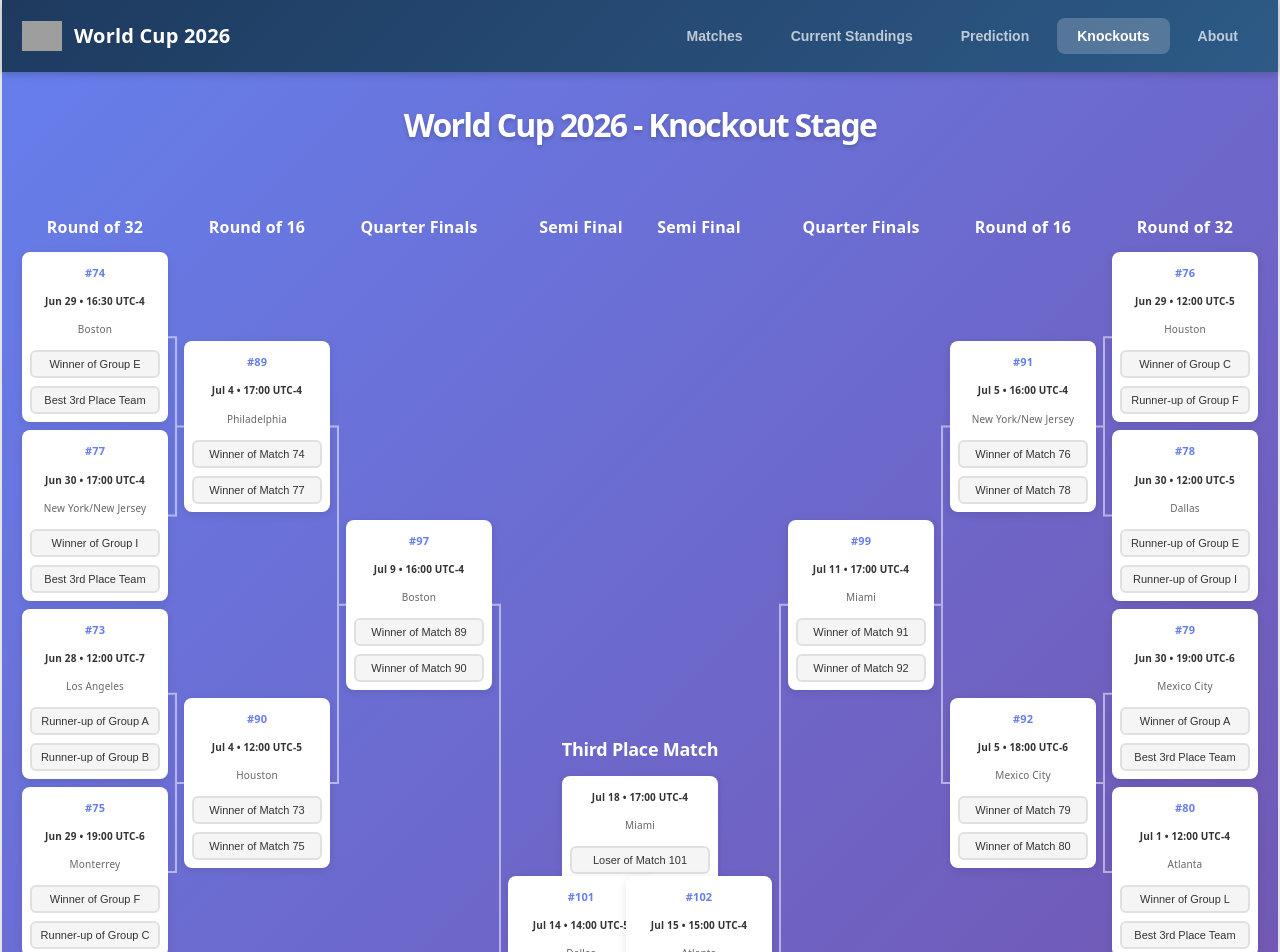
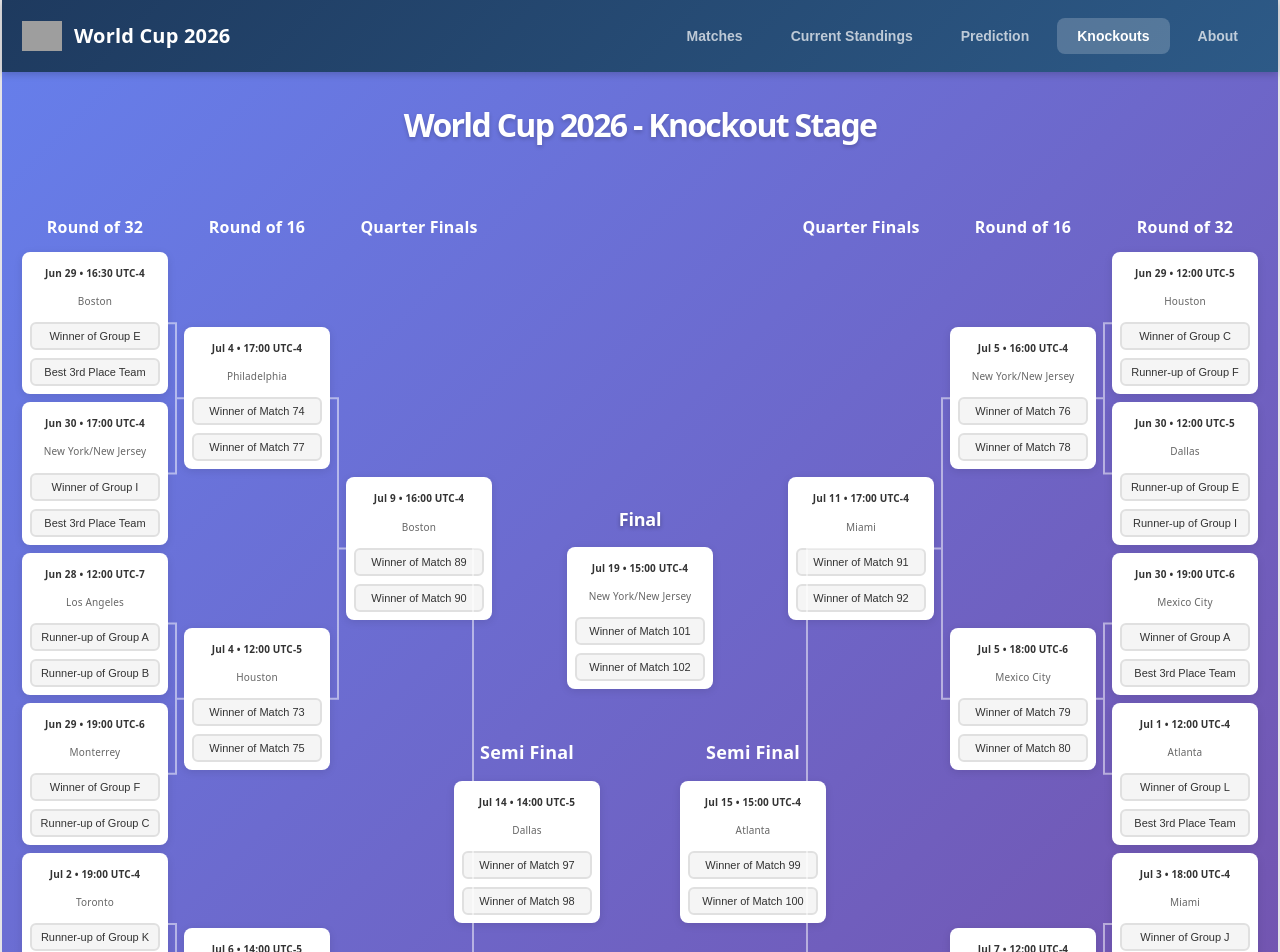
Before and after one commit to dinolongo/world-cup-ui, a Vue app: page /knockouts in a window 1280 px wide. Shown: the top 952 px of the page. Built offline with nearby package versions, Linux system fonts and the light colour scheme; grey boxes are pictures that could not be loaded.

Commit message:
more bracket stuff

```diff
--- a/src/components/KnockoutMatchCard.vue
+++ b/src/components/KnockoutMatchCard.vue
@@ -48,7 +48,7 @@ const handleTeamClick = (team) => {
 <template>
   <div class="knockout-match-card">
     <div class="match-info">
-      <span class="match-number" v-if="matchNum">#{{ matchNum }}</span>
+      <!-- <span class="match-number" v-if="matchNum">#{{ matchNum }}</span> -->
       <span class="date-time">{{ formatDate(match.date) }} • {{ formatTime(match.time) }}</span>
       <span class="stadium">{{ stadium?.name || match.ground }}</span>
       <span class="city">{{ stadium?.city || '' }}</span>
--- a/src/pages/KnockoutsPage.vue
+++ b/src/pages/KnockoutsPage.vue
@@ -18,6 +18,9 @@ const rightBracketEl = ref(null)
 const rightConnectorPaths = ref([])
 const leftSvgViewBox = ref('0 0 0 0')
 const rightSvgViewBox = ref('0 0 0 0')
+const bracketContainerEl = ref(null)
+const centerConnectorPaths = ref([])
+const centerSvgViewBox = ref('0 0 0 0')
 
 // Get third-place seeding lookup
 const thirdPlaceSeeding = computed(() => predictionStore.getThirdPlaceSeeding())
@@ -63,60 +66,16 @@ const rightRoundOf16MatchNumbers = ref([
 ])
 const leftQuarterFinalMatchNumbers = ref([97, 98])
 const rightQuarterFinalMatchNumbers = ref([99, 100])
-const leftSemiFinalMatchNumber = ref(101)
-const rightSemiFinalMatchNumber = ref(102)
 const allLeftBrackNumber = ref([
   ...leftRoundOf32MatchNumbers.value,
   ...leftRoundOf16MatchNumbers.value,
-  ...leftQuarterFinalMatchNumbers.value,
-  leftSemiFinalMatchNumber.value
+  ...leftQuarterFinalMatchNumbers.value
 ])
 const allRightBrackNumber = ref([
   ...rightRoundOf32MatchNumbers.value,
   ...rightRoundOf16MatchNumbers.value,
-  ...rightQuarterFinalMatchNumbers.value,
-  rightSemiFinalMatchNumber.value
+  ...rightQuarterFinalMatchNumbers.value
 ])
-
-// Get bracket slot for a match number (vertical position in bracket)
-const getBracketSlot = (matchNum) => {
-  // Left bracket slots
-  if (allLeftBrackNumber.value.includes(matchNum)) {
-    // Ro32: pairs that feed into Ro16 matches
-    if(leftRoundOf32MatchNumbers.value.includes(matchNum)) {
-      return leftRoundOf32MatchNumbers.value.indexOf(matchNum)
-    }
-    // Ro16: pairs that feed into QF matches
-    if(leftRoundOf16MatchNumbers.value.includes(matchNum)) {
-      return leftRoundOf16MatchNumbers.value.indexOf(matchNum)
-    }
-    // QF: pairs that feed into SF match
-    if(leftQuarterFinalMatchNumbers.value.includes(matchNum)) {
-      return leftQuarterFinalMatchNumbers.value.indexOf(matchNum)
-    }
-    // SF
-    if(leftSemiFinalMatchNumber.value === matchNum) {
-      return 0
-    }
-  }
-  if (allRightBrackNumber.value.includes(matchNum)) {
-    if(rightRoundOf32MatchNumbers.value.includes(matchNum)) {
-      return rightRoundOf32MatchNumbers.value.indexOf(matchNum)
-    }
-    // Ro16: pairs that feed into QF matches
-    if(rightRoundOf16MatchNumbers.value.includes(matchNum)) {
-      return rightRoundOf16MatchNumbers.value.indexOf(matchNum)
-    }
-    // QF: pairs that feed into SF match
-    if(rightQuarterFinalMatchNumbers.value.includes(matchNum)) {
-      return rightQuarterFinalMatchNumbers.value.indexOf(matchNum)
-    }
-    // SF
-    if(rightSemiFinalMatchNumber.value === matchNum) {
-      return 0
-    }
-  }
-}
 
 // Split matches into left and right brackets
 const leftBracketMatches = computed(() => {
@@ -146,11 +105,6 @@ const leftQFMatches = computed(() =>
     .filter(Boolean)
 )
 
-const leftSFMatches = computed(() =>
-  [leftSemiFinalMatchNumber.value]
-    .map(num => leftBracketMatches.value.find(m => m.num === num))
-    .filter(Boolean)
-)
 
 const rightRo32Matches = computed(() =>
   rightRoundOf32MatchNumbers.value
@@ -170,11 +124,6 @@ const rightQFMatches = computed(() =>
     .filter(Boolean)
 )
 
-const rightSFMatches = computed(() =>
-  [rightSemiFinalMatchNumber.value]
-    .map(num => rightBracketMatches.value.find(m => m.num === num))
-    .filter(Boolean)
-)
 
 const finalMatch = computed(() => {
   return knockoutMatches.value.find(match => match.round === 'Final')
@@ -184,20 +133,17 @@ const thirdPlaceMatch = computed(() => {
   return knockoutMatches.value.find(match => match.round === 'Match for third place')
 })
 
+const sf101Match = computed(() => {
+  return knockoutMatches.value.find(match => match.num === 101)
+})
+
+const sf102Match = computed(() => {
+  return knockoutMatches.value.find(match => match.num === 102)
+})
+
 // Get stadium details by name
 const getStadium = (groundName) => {
   return stadiums.value.find(stadium => stadium.name === groundName) || null
-}
-
-// Format date for display
-const formatDate = (dateStr) => {
-  const date = new Date(dateStr)
-  return date.toLocaleDateString('en-US', { month: 'short', day: 'numeric' })
-}
-
-// Format time for display
-const formatTime = (timeStr) => {
-  return timeStr
 }
 
 // Get team name from code, using predictions if available
@@ -281,7 +227,6 @@ const leftBracketPairs = [
   { sources: [81, 82], target: 94 },
   { sources: [89, 90], target: 97 },
   { sources: [93, 94], target: 98 },
-  { sources: [97, 98], target: 101 },
 ]
 
 const rightBracketPairs = [
@@ -291,7 +236,13 @@ const rightBracketPairs = [
   { sources: [85, 87], target: 96 },
   { sources: [91, 92], target: 99 },
   { sources: [95, 96], target: 100 },
-  { sources: [99, 100], target: 102 },
+]
+
+const centerConnectorPairs = [
+  { sources: [97, 98], target: 101 }, // Left QF to SF
+  { sources: [99, 100], target: 102 }, // Right QF to SF
+  { sources: [101, 102], target: 103 }, // Both SF to Final
+  { sources: [101, 102], target: 104 }, // Both SF to 3rd Place
 ]
 
 const calculatePaths = (pairs, containerEl, direction = 'left') => {
@@ -335,6 +286,59 @@ const calculatePaths = (pairs, containerEl, direction = 'left') => {
   return paths
 }
 
+const calculateCenterPaths = (pairs, containerEl) => {
+  if (!containerEl) return []
+  const paths = []
+
+  console.log('calculateCenterPaths called with containerEl:', containerEl)
+  console.log('cardRefs keys:', Object.keys(cardRefs.value))
+
+  for (const pair of pairs) {
+    const el1 = cardRefs.value[pair.sources[0]]
+    const el2 = cardRefs.value[pair.sources[1]]
+    const elTarget = cardRefs.value[pair.target]
+
+    console.log(`Processing pair: sources [${pair.sources[0]}, ${pair.sources[1]}] -> target ${pair.target}`)
+    console.log('el1:', el1, 'el2:', el2, 'elTarget:', elTarget)
+
+    if (!el1 || !el2 || !elTarget) {
+      console.log('Skipping pair - missing refs')
+      continue
+    }
+
+    const r1 = getRelativeRect(el1, containerEl)
+    const r2 = getRelativeRect(el2, containerEl)
+    const rT = getRelativeRect(elTarget, containerEl)
+
+    console.log('r1:', r1, 'r2:', r2, 'rT:', rT)
+
+    // For center diamond: lines exit right edge of left source, left edge of right source
+    // Enter left edge of target cards
+    const x1 = r1.right
+    const x2 = r2.left
+    const xT = rT.left
+
+    const y1 = r1.midY
+    const y2 = r2.midY
+    const yT = rT.midY
+    const midY = (y1 + y2) / 2
+    const midX = (x1 + xT) / 2
+
+    // Use the same merge pattern as existing bracket connectors
+    const d = `
+      M ${x1} ${y1} H ${midX} V ${midY}
+      M ${x2} ${y2} H ${midX} V ${midY}
+      M ${midX} ${midY} H ${xT}
+    `.trim()
+
+    console.log('Generated path d:', d)
+    paths.push({ id: `${pair.sources[0]}-${pair.sources[1]}-${pair.target}`, d })
+  }
+
+  console.log('Total paths generated:', paths.length)
+  return paths
+}
+
 const recalculatePaths = () => {
   if (leftBracketEl.value) {
     const r = leftBracketEl.value.getBoundingClientRect()
@@ -344,8 +348,13 @@ const recalculatePaths = () => {
     const r = rightBracketEl.value.getBoundingClientRect()
     rightSvgViewBox.value = `0 0 ${r.width} ${r.height}`
   }
+  if (bracketContainerEl.value) {
+    const r = bracketContainerEl.value.getBoundingClientRect()
+    centerSvgViewBox.value = `0 0 ${r.width} ${r.height}`
+  }
   leftConnectorPaths.value = calculatePaths(leftBracketPairs, leftBracketEl.value, 'left')
   rightConnectorPaths.value = calculatePaths(rightBracketPairs, rightBracketEl.value, 'right')
+  centerConnectorPaths.value = calculateCenterPaths(centerConnectorPairs, bracketContainerEl.value)
 }
 
 // Handle team selection with auto-advance
@@ -382,7 +391,19 @@ const selectWinner = (match, team) => {
       Loading bracket...
     </div>
 
-    <div v-else class="bracket-container">
+    <div v-else class="bracket-container" ref="bracketContainerEl">
+      <!-- Center SVG Layer for all center connectors -->
+      <svg class="center-connector-svg" ref="centerSvg" :viewBox="centerSvgViewBox">
+        <path
+          v-for="path in centerConnectorPaths"
+          :key="path.id"
+          :d="path.d"
+          fill="none"
+          stroke="rgba(255,255,255,0.5)"
+          stroke-width="2"
+        />
+      </svg>
+
       <!-- Left Bracket -->
       <div class="bracket-side left-bracket" ref="leftBracketEl">
         <svg class="connector-svg" ref="leftSvg" :viewBox="leftSvgViewBox">
@@ -449,44 +470,15 @@ const selectWinner = (match, team) => {
             />
           </div>
         </div>
-
-        <!-- Semi Final -->
-        <div class="round-section">
-          <h3>Semi Final</h3>
-          <div class="matches">
-            <KnockoutMatchCard
-              v-for="match in leftSFMatches"
-              :key="match.num"
-              :match="match"
-              :match-num="match.num"
-              :team1-name="getTeamName(match.team1, match.num, match.team2)"
-              :team2-name="getTeamName(match.team2, match.num, match.team1)"
-              :stadium="getStadium(match.ground)"
-              @select-winner="selectWinner(match, $event)"
-              :ref="el => setCardRef(el, match.num)"
-            />
-          </div>
-        </div>
       </div>
 
-      <!-- Center Section (Final & Third Place) -->
-      <div class="center-section">
-        <div v-if="thirdPlaceMatch" class="third-place-section">
-          <h2>Third Place Match</h2>
-          <KnockoutMatchCard
-            :match="thirdPlaceMatch"
-            :match-num="thirdPlaceMatch.num"
-            :team1-name="getTeamName(thirdPlaceMatch.team1, thirdPlaceMatch.num, thirdPlaceMatch.team2)"
-            :team2-name="getTeamName(thirdPlaceMatch.team2, thirdPlaceMatch.num, thirdPlaceMatch.team1)"
-            :stadium="getStadium(thirdPlaceMatch.ground)"
-            @select-winner="selectWinner(thirdPlaceMatch, $event)"
-            :ref="el => setCardRef(el, thirdPlaceMatch.num)"
-          />
-        </div>
-
-        <div v-if="finalMatch" class="final-section">
+      <!-- Center Diamond -->
+      <div class="center-diamond">
+        <!-- Final -->
+        <div class="diamond-row final-row">
           <h2 class="final-title">Final</h2>
           <KnockoutMatchCard
+            v-if="finalMatch"
             :match="finalMatch"
             :match-num="finalMatch.num"
             :team1-name="getTeamName(finalMatch.team1, finalMatch.num, finalMatch.team2)"
@@ -495,6 +487,51 @@ const selectWinner = (match, team) => {
             @select-winner="selectWinner(finalMatch, $event)"
             class="final-card"
             :ref="el => setCardRef(el, finalMatch.num)"
+          />
+        </div>
+
+        <!-- Semi Finals -->
+        <div class="diamond-row semi-finals-row">
+          <div class="semi-final-left">
+            <h3>Semi Final</h3>
+            <KnockoutMatchCard
+              v-if="sf101Match"
+              :match="sf101Match"
+              :match-num="sf101Match.num"
+              :team1-name="getTeamName(sf101Match.team1, sf101Match.num, sf101Match.team2)"
+              :team2-name="getTeamName(sf101Match.team2, sf101Match.num, sf101Match.team1)"
+              :stadium="getStadium(sf101Match.ground)"
+              @select-winner="selectWinner(sf101Match, $event)"
+              :ref="el => setCardRef(el, sf101Match.num)"
+            />
+          </div>
+          <div class="semi-final-right">
+            <h3>Semi Final</h3>
+            <KnockoutMatchCard
+              v-if="sf102Match"
+              :match="sf102Match"
+              :match-num="sf102Match.num"
+              :team1-name="getTeamName(sf102Match.team1, sf102Match.num, sf102Match.team2)"
+              :team2-name="getTeamName(sf102Match.team2, sf102Match.num, sf102Match.team1)"
+              :stadium="getStadium(sf102Match.ground)"
+              @select-winner="selectWinner(sf102Match, $event)"
+              :ref="el => setCardRef(el, sf102Match.num)"
+            />
+          </div>
+        </div>
+
+        <!-- Third Place -->
+        <div class="diamond-row third-place-row">
+          <h2>Third Place Match</h2>
+          <KnockoutMatchCard
+            v-if="thirdPlaceMatch"
+            :match="thirdPlaceMatch"
+            :match-num="thirdPlaceMatch.num"
+            :team1-name="getTeamName(thirdPlaceMatch.team1, thirdPlaceMatch.num, thirdPlaceMatch.team2)"
+            :team2-name="getTeamName(thirdPlaceMatch.team2, thirdPlaceMatch.num, thirdPlaceMatch.team1)"
+            :stadium="getStadium(thirdPlaceMatch.ground)"
+            @select-winner="selectWinner(thirdPlaceMatch, $event)"
+            :ref="el => setCardRef(el, thirdPlaceMatch.num)"
           />
         </div>
       </div>
@@ -564,24 +601,6 @@ const selectWinner = (match, team) => {
             />
           </div>
         </div>
-
-        <!-- Semi Final -->
-        <div class="round-section">
-          <h3>Semi Final</h3>
-          <div class="matches">
-            <KnockoutMatchCard
-              v-for="match in rightSFMatches"
-              :key="match.num"
-              :match="match"
-              :match-num="match.num"
-              :team1-name="getTeamName(match.team1, match.num, match.team2)"
-              :team2-name="getTeamName(match.team2, match.num, match.team1)"
-              :stadium="getStadium(match.ground)"
-              @select-winner="selectWinner(match, $event)"
-              :ref="el => setCardRef(el, match.num)"
-            />
-          </div>
-        </div>
       </div>
     </div>
   </div>
@@ -612,6 +631,7 @@ h1 {
 }
 
 .bracket-container {
+  position: relative;
   display: flex;
   gap: 40px;
   width: 100%;
@@ -663,18 +683,49 @@ h1 {
   flex: 1;                         /* fills the full column height */
 }
 
-.center-section {
-  flex: 0 0 230px;
+.center-diamond {
+  flex: 0 0 200px;
   display: flex;
   flex-direction: column;
   gap: 32px;
   align-items: center;
   justify-content: center;
-  min-height: 100%;
 }
 
-.third-place-section h2,
-.final-section h2 {
+.center-connector-svg {
+  position: absolute;
+  top: 0;
+  left: 0;
+  width: 100%;
+  height: 100%;
+  pointer-events: none;
+  overflow: visible;
+  z-index: 1;
+}
+
+.diamond-row {
+  display: flex;
+  flex-direction: column;
+  align-items: center;
+}
+
+.semi-finals-row {
+  display: flex;
+  flex-direction: row;
+  gap: 80px;
+  justify-content: center;
+  align-items: center;
+}
+
+.semi-final-left,
+.semi-final-right {
+  display: flex;
+  flex-direction: column;
+  align-items: center;
+}
+
+.diamond-row h2,
+.diamond-row h3 {
   color: white;
   font-size: 18px;
   font-weight: 600;
@@ -698,6 +749,18 @@ h1 {
   border-color: #ffc107;
   color: #f57c00;
 }
+
+.connector-svg {
+  position: absolute;
+  top: 0;
+  left: 0;
+  width: 100%;
+  height: 100%;
+  pointer-events: none;
+  overflow: visible;
+  z-index: 1;
+}
+
 .right-bracket {
   flex-direction: row-reverse;
 }
@@ -712,21 +775,5 @@ h1 {
     flex-direction: column;
     align-items: center;
   }
-
-  .center-section {
-    flex: none;
-    width: 100%;
-    max-width: 400px;
-  }
-}
-
-.connector-svg {
-  position: absolute;
-  top: 0;
-  left: 0;
-  width: 100%;
-  height: 100%;
-  pointer-events: none;
-  overflow: visible;
 }
 </style>
```
